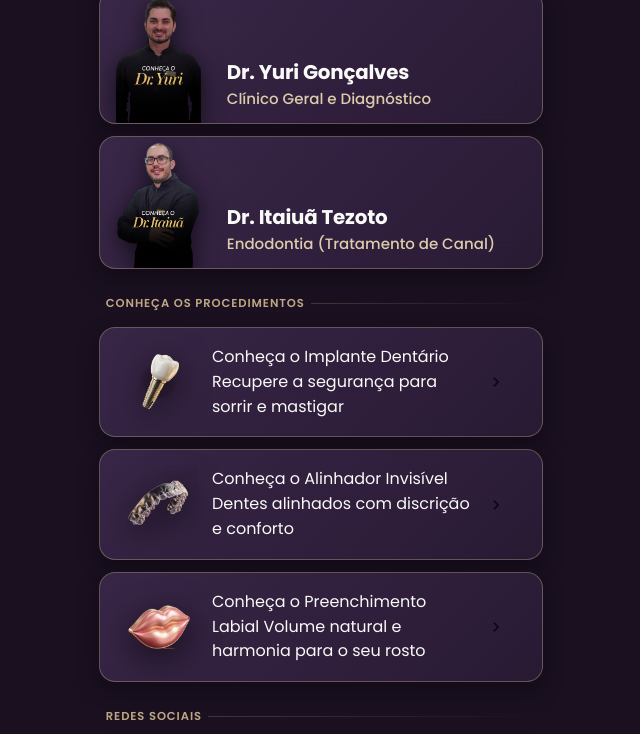
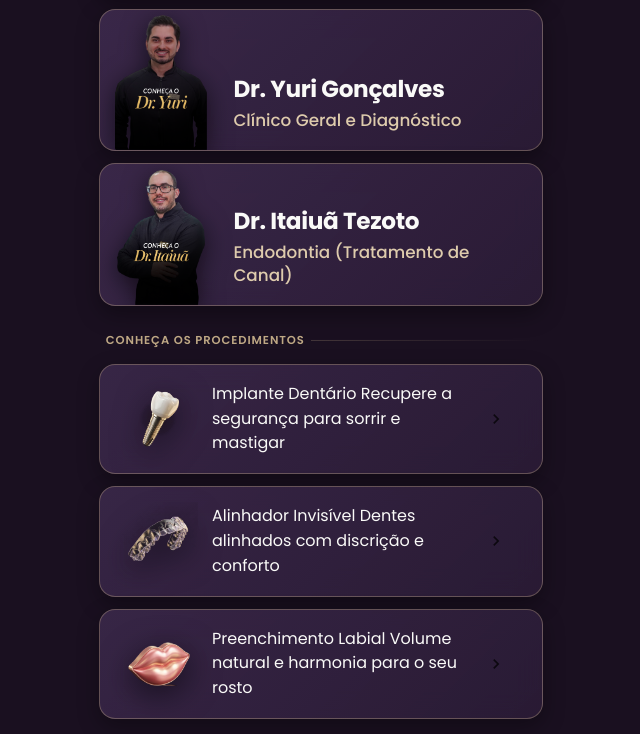
Before and after one commit to World2576/clinica-pollyany-policarpo-landing-pages, a plain HTML site: page index.html in a window 1280 px wide. Shown: the part 1435-2169 px from the top of the page, without its empty margins (319-959 px from the left). Drawn offline with Linux system fonts and the light colour scheme.

Commit message:
style: maximize doctor button typography, simplify procedure titles, transparent clinic location image, and update testimonial videos

```diff
--- a/index.html
+++ b/index.html
@@ -249,7 +249,7 @@
               <img src="assets/icon-implante-3d.webp" alt="Implante Dentário 3D" class="hub-card__proc-3d-img" width="78" height="78" loading="lazy">
             </div>
             <div class="hub-card__info">
-              <span class="hub-card__title">Conheça o Implante Dentário</span>
+              <span class="hub-card__title">Implante Dentário</span>
               <span class="hub-card__sub">Recupere a segurança para sorrir e mastigar</span>
             </div>
           </div>
@@ -268,7 +268,7 @@
               <img src="assets/icon-alinhador-3d.webp" alt="Alinhador Invisível 3D" class="hub-card__proc-3d-img" width="78" height="78" loading="lazy">
             </div>
             <div class="hub-card__info">
-              <span class="hub-card__title">Conheça o Alinhador Invisível</span>
+              <span class="hub-card__title">Alinhador Invisível</span>
               <span class="hub-card__sub">Dentes alinhados com discrição e conforto</span>
             </div>
           </div>
@@ -287,7 +287,7 @@
               <img src="assets/icon-preenchimento-3d.webp" alt="Preenchimento Labial 3D" class="hub-card__proc-3d-img" width="78" height="78" loading="lazy">
             </div>
             <div class="hub-card__info">
-              <span class="hub-card__title">Conheça o Preenchimento Labial</span>
+              <span class="hub-card__title">Preenchimento Labial</span>
               <span class="hub-card__sub">Volume natural e harmonia para o seu rosto</span>
             </div>
           </div>
@@ -627,7 +627,7 @@
                  muted
                  loop
                  preload="metadata"
-                 src="assets/videos%20de%20depoimento%20(1).mp4"
+                 src="assets/videos%20de%20depoimento%20(1).mp4?v=3"
                  data-video-name="depoimento_paciente_1"
                  aria-label="Vídeo de depoimento de paciente">
           </video>
@@ -645,7 +645,7 @@
                  muted
                  loop
                  preload="metadata"
-                 src="assets/videos%20de%20depoimento%20(2).mp4"
+                 src="assets/videos%20de%20depoimento%20(2).mp4?v=3"
                  data-video-name="depoimento_paciente_2"
                  aria-label="Vídeo de depoimento de paciente">
           </video>
--- a/style.css
+++ b/style.css
@@ -550,14 +550,14 @@ body::before {
   }
 }
 
-/* ---------- ITEM 1: Cards dos Doutores (Foto Inteira + Textos Grandes Sem Setinha) ---------- */
+/* ---------- ITEM 1: Cards dos Doutores (Foto Inteira + Textos Grandes Preenchendo Todo o Espaço) ---------- */
 .hub-card--doctor {
   width: 100%;
-  min-height: 125px;
+  min-height: 135px;
   display: flex;
   align-items: center;
   justify-content: flex-start;
-  padding: 0.4rem 1.25rem 0 0; /* sem padding inferior para ancorar no fundo */
+  padding: 0.35rem 1.35rem 0 0; /* sem padding inferior para ancorar no fundo */
   background: linear-gradient(135deg, rgba(61, 42, 77, 0.9) 0%, rgba(42, 27, 53, 0.98) 100%);
   border: 1px solid var(--gold-border);
   border-radius: var(--radius-md);
@@ -587,27 +587,27 @@ body::before {
   align-items: flex-end;
   flex: 1;
   height: 100%;
-  min-height: 125px;
+  min-height: 135px;
 }
 
 /* Container da foto ancorada na borda inferior do botão */
 .hub-card__doctor-photo-wrap {
-  width: 100px;
-  height: 125px;
+  width: 105px;
+  height: 135px;
   flex-shrink: 0;
   display: flex;
   align-items: flex-end;
   justify-content: center;
   margin-left: 0.5rem;
-  margin-right: 1.15rem;
+  margin-right: 1.25rem;
   overflow: visible;
   pointer-events: none;
 }
 
 .hub-card__doctor-img {
   width: auto;
-  height: 125px;
-  max-width: 100px;
+  height: 135px;
+  max-width: 105px;
   object-fit: contain;
   object-position: bottom center;
   display: block;
@@ -618,25 +618,27 @@ body::before {
   display: flex;
   flex-direction: column;
   justify-content: center;
+  align-items: flex-start;
   flex: 1;
   text-align: left;
-  padding: 0.85rem 1.15rem 0.85rem 0;
+  padding: 1.15rem 1.35rem 1.15rem 0;
+  height: 100%;
 }
 
 .hub-card__doctor-info .hub-card__title {
-  font-size: 1.24rem;
+  font-size: 1.45rem;
   font-weight: 700;
   color: var(--white);
-  line-height: 1.22;
-  letter-spacing: -0.01em;
+  line-height: 1.18;
+  letter-spacing: -0.015em;
 }
 
 .hub-card__doctor-info .hub-card__sub {
-  font-size: 0.94rem;
+  font-size: 1.05rem;
   font-weight: 500;
   color: var(--gold-light);
   line-height: 1.35;
-  margin-top: 5px;
+  margin-top: 6px;
   opacity: 0.95;
 }
 
@@ -711,7 +713,7 @@ body::before {
   transform: scale(1.15) translateY(-2px);
 }
 
-/* ---------- Card de Localização (Layout Lateral Original Restaurado sem Cortar a Fachada) ---------- */
+/* ---------- Card de Localização (Layout Lateral com Imagem Transparente sem Fundo Roxo Artificial) ---------- */
 .hub-card--location {
   width: 100%;
   min-height: 145px;
@@ -801,15 +803,16 @@ body::before {
   display: flex;
   align-items: center;
   justify-content: center;
-  background: #1A1020;
+  background: transparent !important;
 }
 
 .location-card__img {
   width: 100%;
   height: 100%;
-  object-fit: cover;
-  object-position: left center;
+  object-fit: contain;
+  object-position: center right;
   display: block;
+  filter: drop-shadow(0 6px 16px rgba(0, 0, 0, 0.45));
   transition: transform 0.35s var(--ease-out);
 }
 
```
